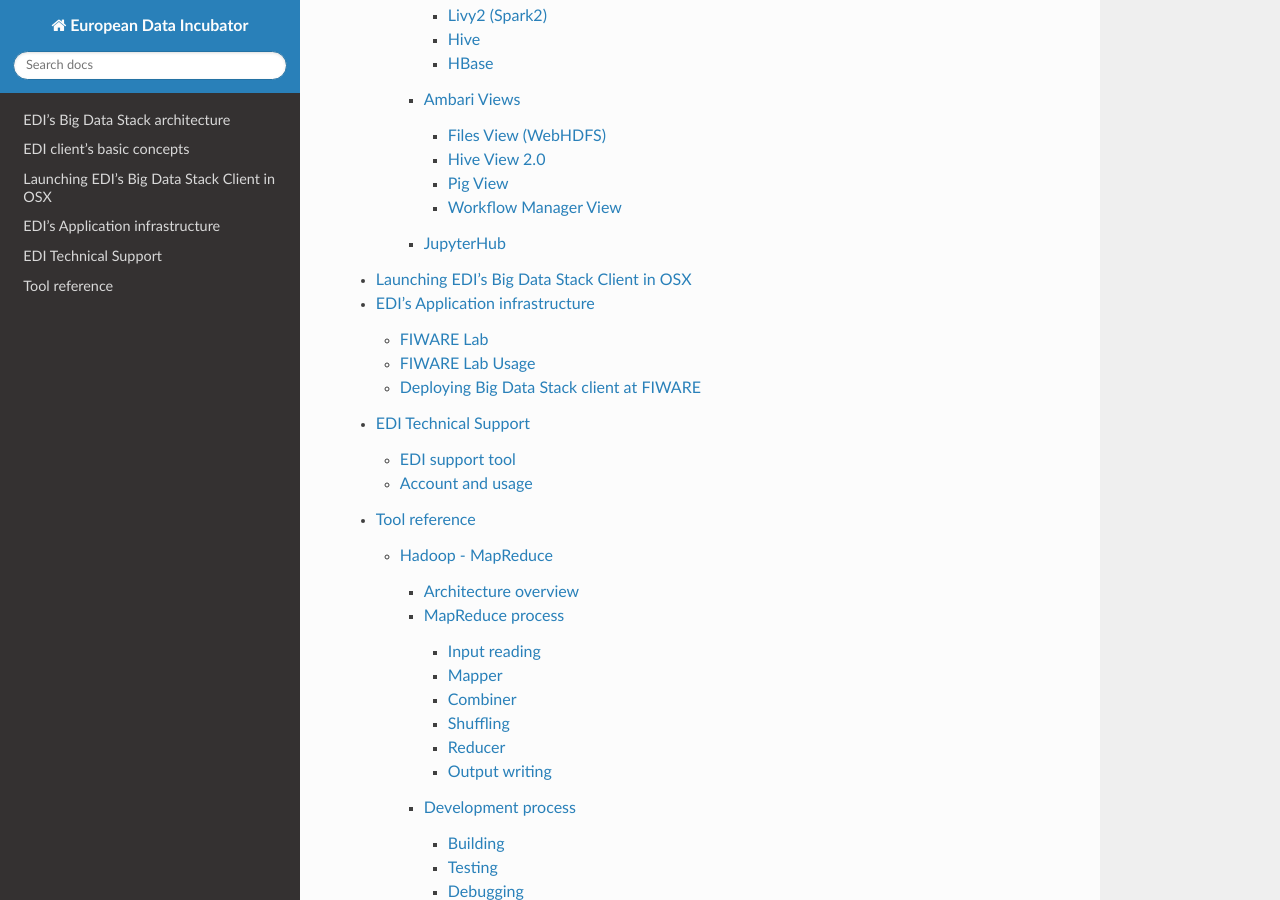
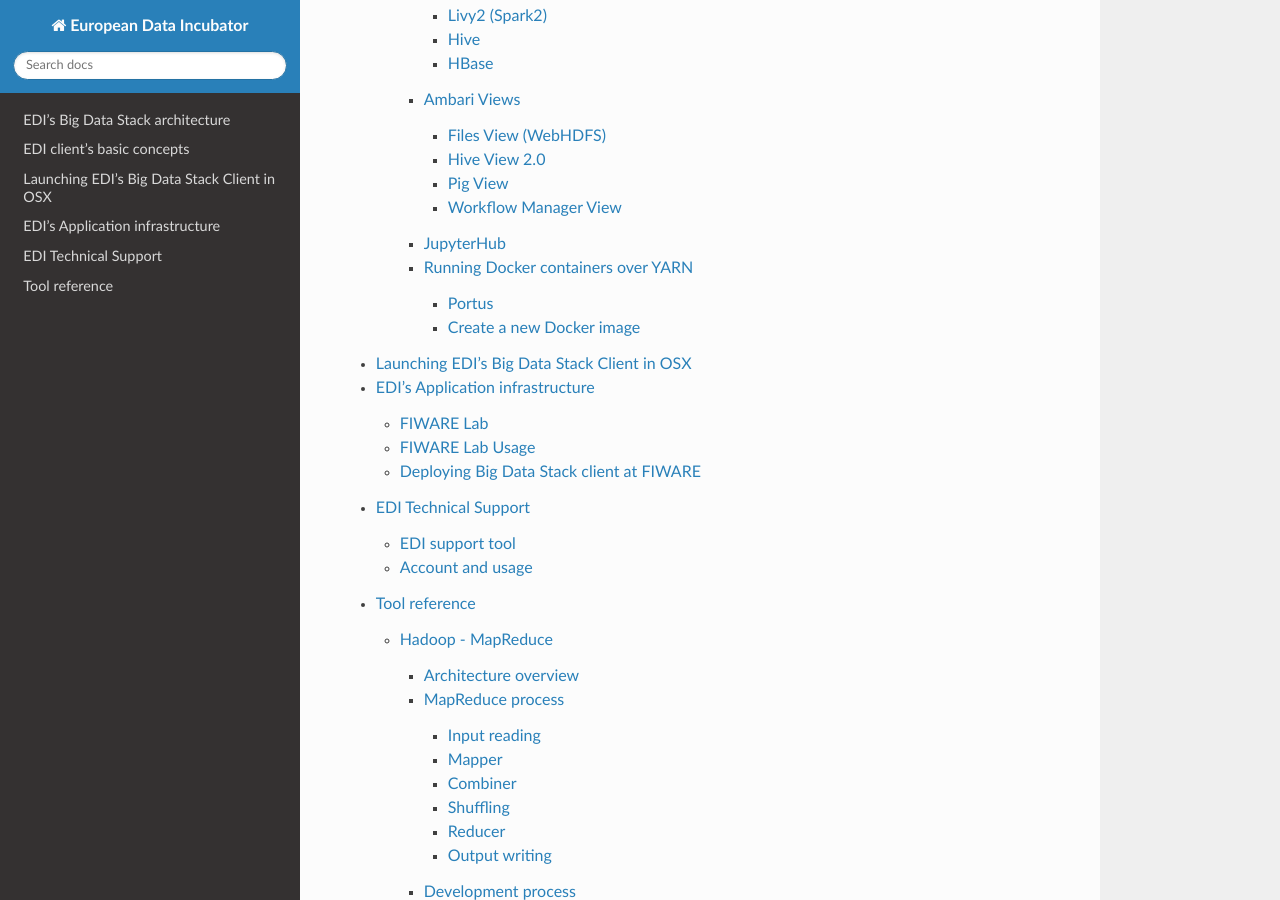
Before and after one commit to edincubator/edi-doc, a Sphinx documentation site: the page built from source/index.rst, in a window 1280 px wide and 900 px high, scrolled down 2716 px. Built offline with Sphinx 7.4.7 and the Read the Docs theme 2.0.0, drawn with Linux system fonts in a browser that asks for light colours; some of the changed lines change nothing that is shown.

Commit message:
Draft for Docker image running

```diff
--- a/source/big-data-stack/basic-concepts.rst
+++ b/source/big-data-stack/basic-concepts.rst
@@ -169,3 +169,4 @@
    tools/zeppelin
    tools/views
    tools/jupyterhub
+   tools/creating-docker-images
--- /dev/null
+++ b/source/big-data-stack/tools/creating-docker-images.rst
@@ -0,0 +1,63 @@
+Running Docker containers over YARN
+===================================
+
+Portus
+------
+
+Since its last versions YARN allows running Docker containers instead its
+native containers. This is useful when we need some custom dependencies that
+are not installed at the cluster. In order to launch your
+custom images in EDI's Big Data Stack, you must upload them into EDI's private
+registry. This registry is managed by Portus tool at `<http://portus.edincubator.eu/>`_.
+
+There are two default namespaces at Portus: a global namespace
+(i.e. registry.edincubator.eu) and a personal namespace for every user. The
+global namespace hosts all public images created by EDI technical support team,
+in order to ease the deployment of some tasks. In your personal namespace you
+should upload your private images for running your code. In addition to those
+default namespaces, you can create aditional namespaces, even team namespaces
+for sharing with your team colleagues. Namespaces can be easily managed through
+Portus web interface at `<http://portus.edincubator.eu/>`_.
+
+
+Create a new Docker image
+-------------------------
+
+In this tutorial we explain how to create an image for running the
+`Text classification with movie reviews <https://www.tensorflow.org/tutorials/keras/basic_text_classification>`_
+Tensorflow tutorial at YARN. This image includes the Tensorflow library, not
+included at the cluster. As a requirement, you must install Docker
+following instructions at `<https://docs.docker.com/install/>`_.
+
+First, clone the repository with EDI stack-examples and enter into
+`dockerexamples` examples:
+
+.. code-block:: console
+
+    # git clone https://github.com/edincubator/stack-examples
+    # cd stack-examples/dockerexamples
+
+At this folder there are two variants of our example: `tf_cpu` and `tf_gpu`.
+The first one executes the Tensorflow code at CPU, while the latter uses GPU.
+Enter at `tf_cpu` directory:
+
+.. code-block:: console
+
+    # cd tf_cpu
+
+Here, there are two files: `Dockerfile` and `tf_cpu.py`. Let's see the first
+one:
+
+.. code-block:: dockerfile
+
+    FROM tensorflow/tensorflow:1.12.3
+
+    RUN mkdir /source
+    ADD tf_cpu.py /source
+
+    CMD ["python", "/source/tf_cpu.py"]
+
+
+
+docker login registry.edincubator.eu
+docker build -t registry.edincubator.eu/<username>/tf:cpu
```
Also changed, not shown: source/big-data-stack/tools/img/jupyterhub-launcher.png.
